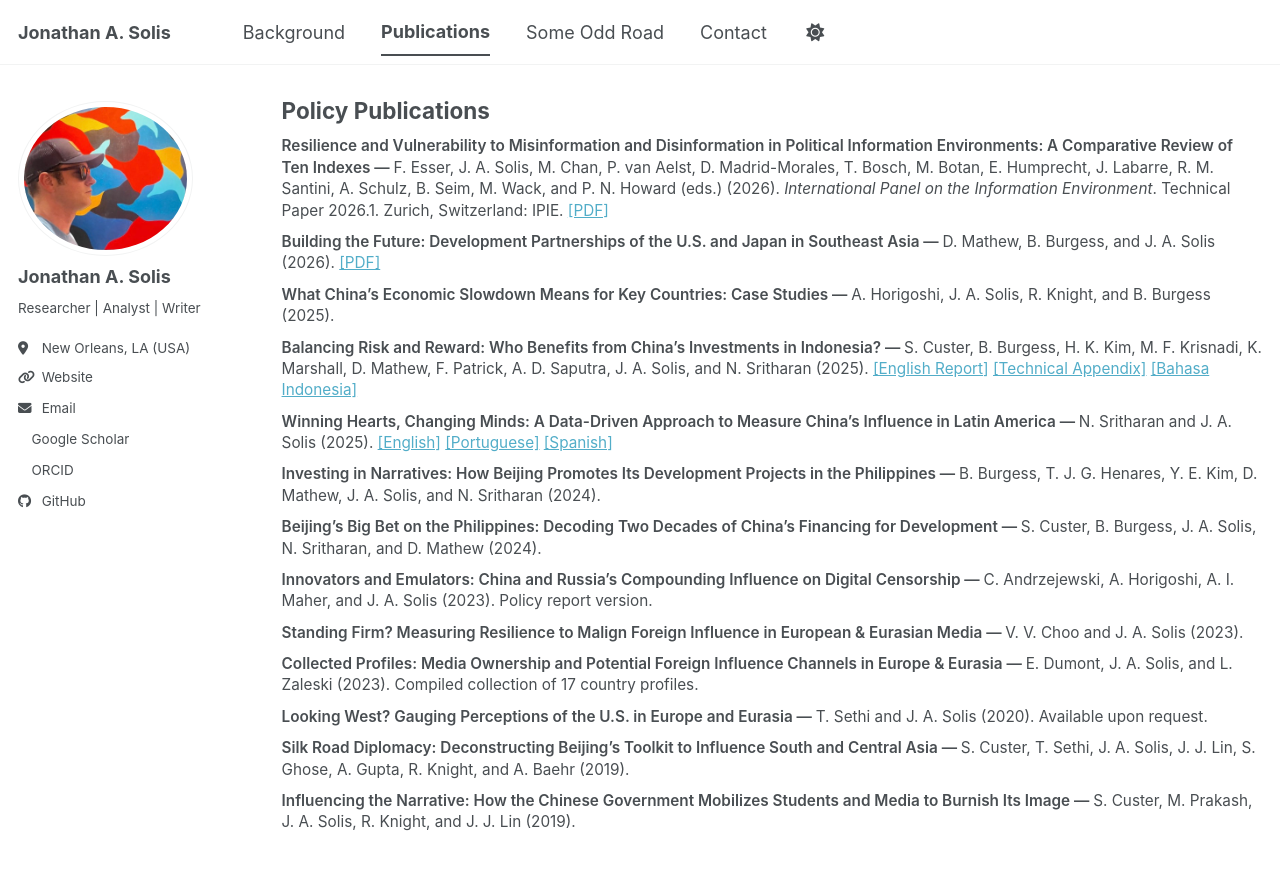
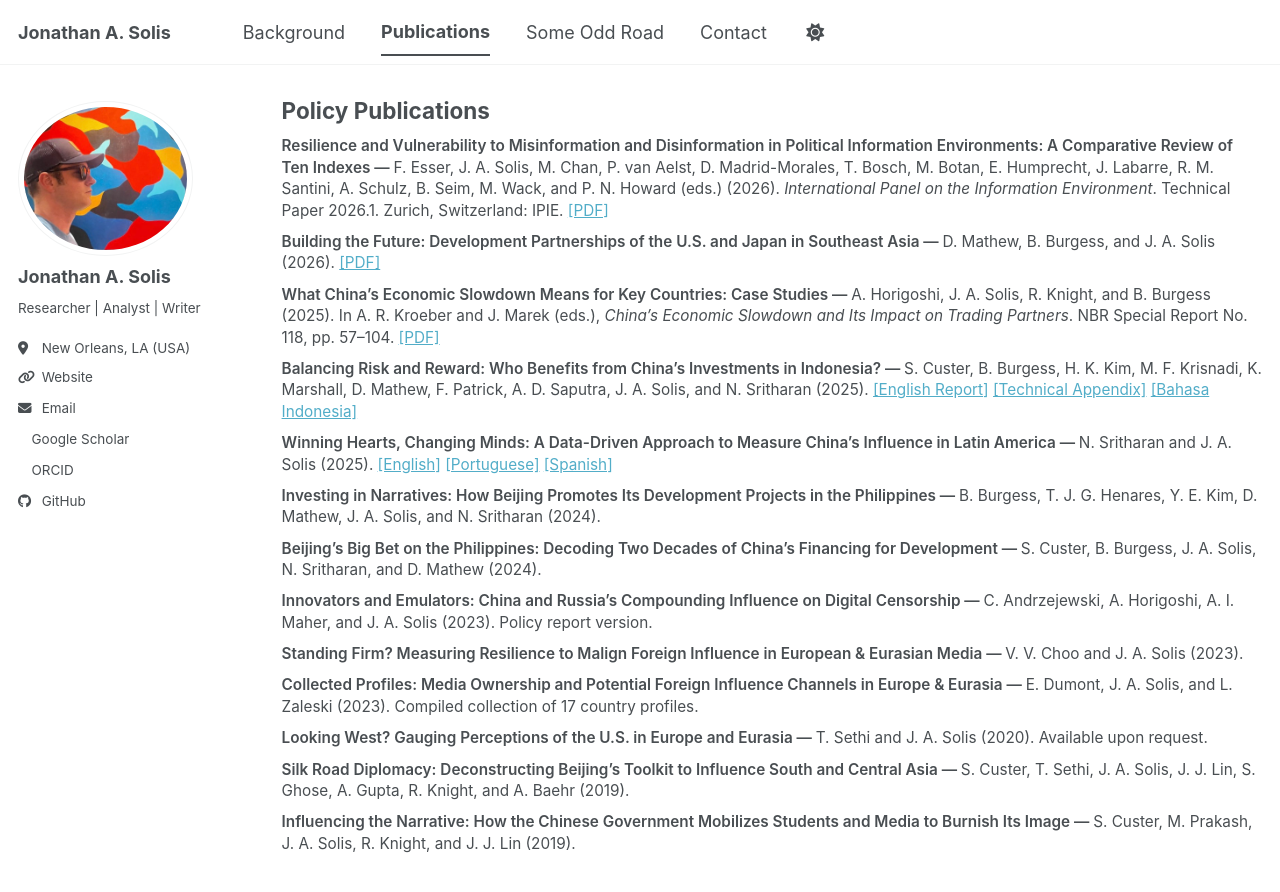
Before and after one commit to westbank-alchemy/westbank-alchemy.github.io, a Jekyll site: the page built from _pages/publications.html, in a window 1280 px wide and 900 px high, scrolled down 854 px. Shown: the top 892 px of the window. Built offline with Jekyll 4.4.1, drawn with Linux system fonts in a browser that asks for light colours; a style sheet for code colours, icons or effects is not loaded.

Commit message:
Update publications.html

```diff
--- a/_pages/publications.html
+++ b/_pages/publications.html
@@ -230,6 +230,7 @@ author_profile: true
 </p>
 </div>
 
+
 <div class="publication-entry">
   <p class="publication-title">
     What China’s Economic Slowdown Means for Key Countries: Case Studies
@@ -237,7 +238,14 @@ author_profile: true
   <p class="publication-authors">
     A. Horigoshi, J. A. Solis, R. Knight, and B. Burgess (2025)
   </p>
+  <p class="publication-source">
+    In A. R. Kroeber and J. Marek (eds.),
+    <em>China’s Economic Slowdown and Its Impact on Trading Partners</em>.
+    NBR Special Report No. 118, pp. 57–104.
+    <a href="/files/sr118_chinas_economic_slowdown_2025.pdf">[PDF]</a>
+  </p>
 </div>
+
 
 <div class="publication-entry">
   <p class="publication-title">
```
